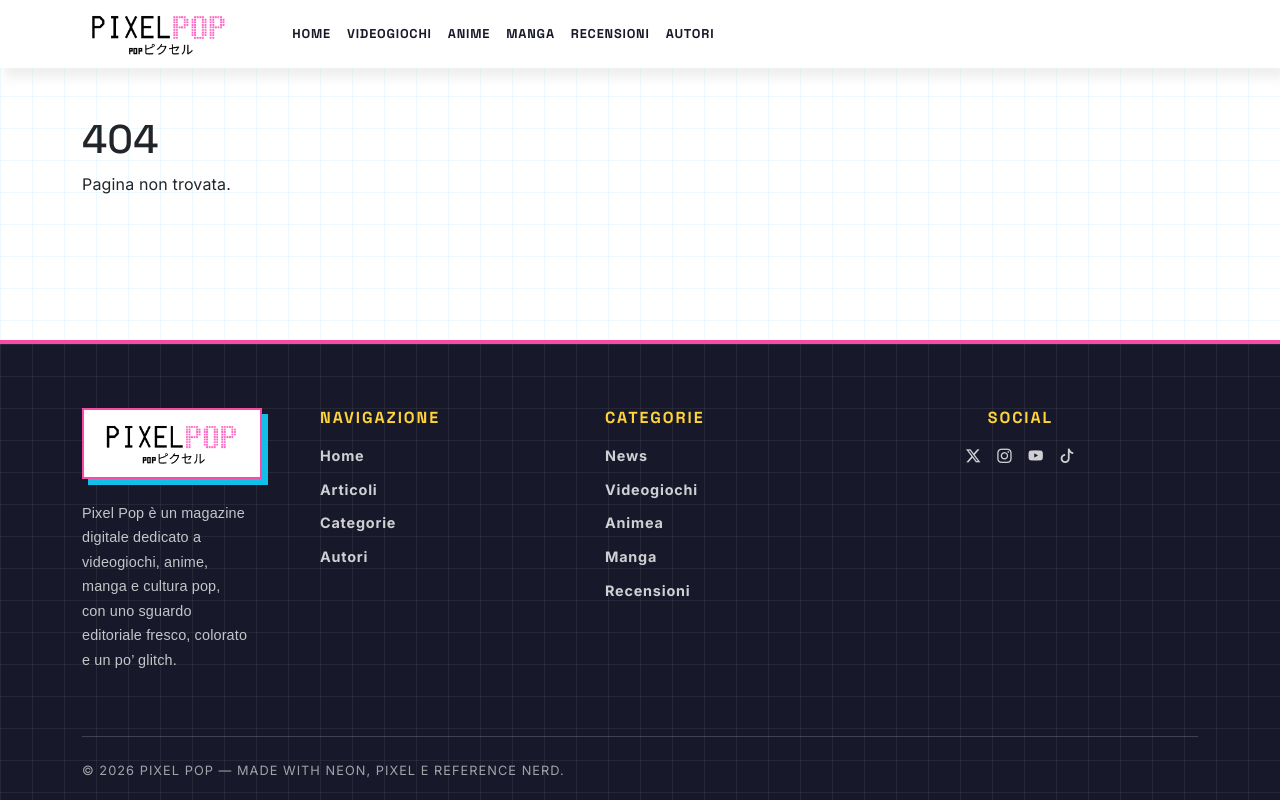
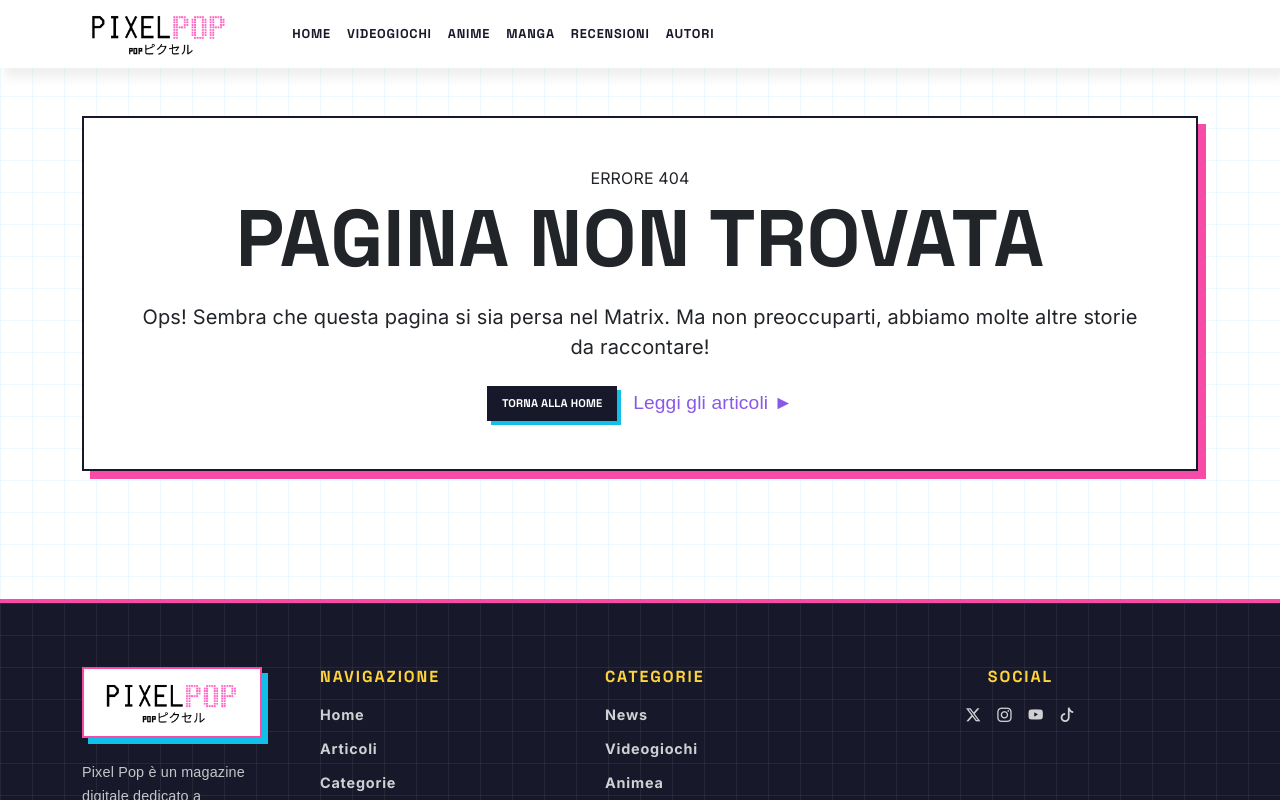
Before and after one commit to ilariamotta/magazine-frontend, a React (Vite) app: page /categories/anime in a window 1280 px wide. Shown: the top 800 px of the page. Built offline with nearby package versions, Linux system fonts and the light colour scheme; a web font is replaced by a local one.

Commit message:
feat: 404 page

```diff
--- a/src/pages/NotFoundPage.jsx
+++ b/src/pages/NotFoundPage.jsx
@@ -1,8 +1,21 @@
+import { Link } from "react-router-dom";
+
 export default function NotFoundPage() {
   return (
     <main className="container py-5">
-      <h1>404</h1>
-      <p>Pagina non trovata.</p>
+      <section className="article-card text-center"style={{borderColor: "var(--border-dark)",boxShadow: "8px 8px 0 var(--neon-pink)",}}>
+        <div className="article-card-body p-4 p-lg-5">
+          <p className="pixel-title text-uppercase mb-2">Errore 404</p>
+          <h1 className="pixel-title display-1 fw-bold text-uppercase lh-1 mb-4">Pagina non trovata</h1>
+          <p className="lead mb-4">
+            Ops! Sembra che questa pagina si sia persa nel Matrix. Ma non preoccuparti, abbiamo molte altre storie da raccontare!
+          </p>
+          <div className="d-flex flex-column flex-sm-row justify-content-center gap-3">
+            <Link to="/" className="pixel-btn">Torna alla Home</Link>
+            <Link to="/articoli" className="pixel-link d-flex align-items-center justify-content-center">Leggi gli articoli ►</Link>
+          </div>
+        </div>
+      </section>
     </main>
   );
 }
```
